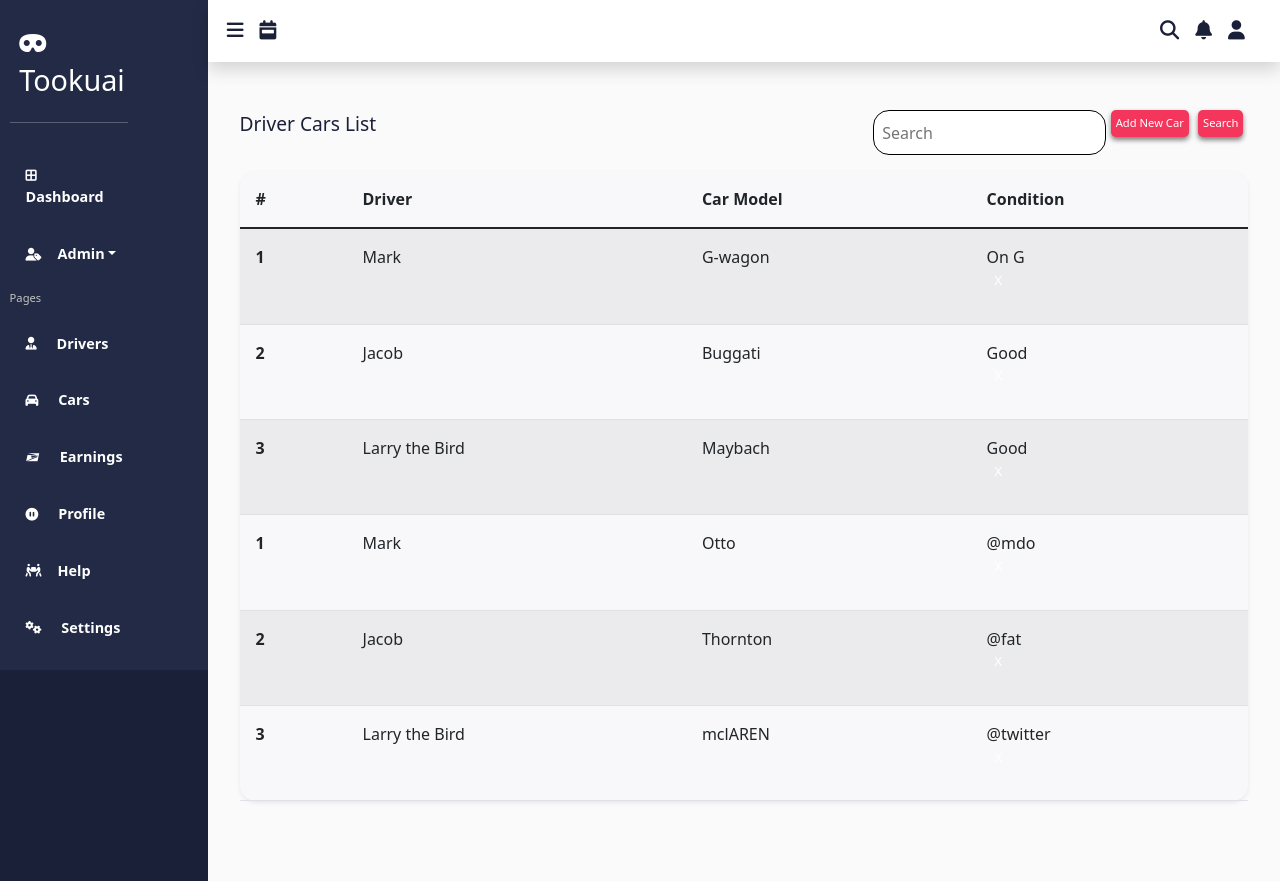
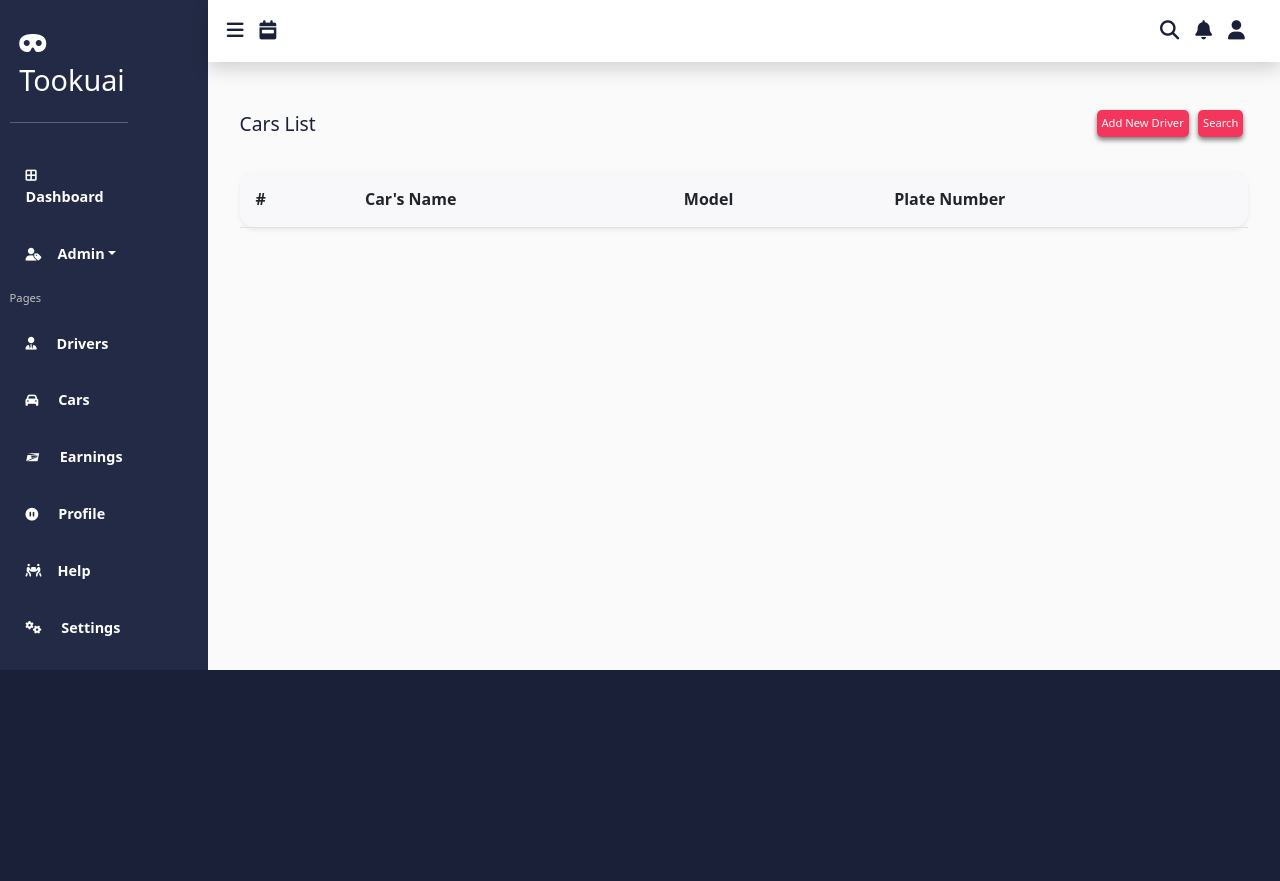
Before and after one commit to victorkhachi/newTookuai, a React (Create React App) app in the folder toouukia/: page /cModel in a window 1280 px wide. After the commit the page ends 800 px from the top, so only its background shows below. Built offline with nearby package versions, Linux system fonts and the light colour scheme.

Commit message:
add car function  implemented

```diff
--- /dev/null
+++ b/toouukia/src/components/CarTable.js
@@ -0,0 +1,34 @@
+import React, { Component } from 'react'
+
+export default class CarTable extends Component {
+  render() {
+      const items = this.props.items;
+    return (
+      <div>
+        <table className="table table-striped table-hover tb shadow-sm">
+          <thead>
+            {" "}
+            <tr>
+              <th scope="col">#</th>
+              <th scope="col">Car's Name</th>
+              <th scope="col"> Model</th>
+              <th scope="col"> Plate  Number</th>{" "}
+            </tr>{" "}
+          </thead>
+          <tbody>
+            {items.map((item) => {
+              return (
+                <tr>
+                  <th scope="row">#</th>
+                  <td>{item.name}</td>
+                  <td>{item.model}</td>
+                  <td>{item.plateNum}</td>
+                </tr>
+              );
+            })}
+          </tbody>
+        </table>
+      </div>
+    )
+  }
+}
--- a/toouukia/src/components/Carform.js
+++ b/toouukia/src/components/Carform.js
@@ -1,62 +1,103 @@
-import React, { useState, useEffect } from "react";
+import React, { Component } from 'react'
 
-const Carform = () => {
-  const [view, setview] = useState(false);
-  return (
-    <div className="formm shadow-lg">
-      <div className="Formm">
-        <label>Enter Car's Name</label>
-        <input placeholder="Driver's Name" />
-        <label>Enter Car's Model</label>
-        <input placeholder="Driver's Car" />
-        <label>Enter Car's ID</label>
-        <input placeholder="Driver's ID" />
-        <button
-          onClick={() => setview(!view)}
-          data-bs-toggle="modal"
-          data-bs-target="#exampleModal"
-        >
-          Add Car
-        </button>
+export default class Carform extends Component {
+  render() {
+    return (
+      <div className="formm shadow-lg">
+        <form onSubmit={this.props.handleFormSubmit} className="Formm">
+          <label>Enter Car Name</label>
+          <input
+            placeholder="Car's Name"
+            value={this.props.newName}
+            type="text"
+            name="name"
+            onChange={this.props.handleInputChange}
+          />
+          <label>Enter Car's Model</label>
+          <input
+            placeholder="Car Model"
+            value={this.props.newModel}
+            type="text"
+            name="model"
+            onChange={this.props.handleInputChange}
+          />
+          <label>Enter Car's Platenum</label>
+          <input
+            value={this.props.newPlateNum}
+            type="text"
+            name="plateNum"
+            onChange={this.props.handleInputChange}
+            placeholder="Plate Number"
+          />
+          <button type="submit" value="Submit">
+            Add Car
+          </button>
+        </form>
       </div>
+    );
+  }
+}
 
-      <div
-        class="modal fade"
-        id="exampleModal"
-        tabindex="-1"
-        aria-labelledby="exampleModalLabel"
-        aria-hidden="true"
-      >
-        <div class="modal-dialog">
-          <div class="modal-content">
-            <div class="modal-header">
-              <h5 class="modal-title" id="exampleModalLabel">
-                Modal title
-              </h5>
-              <button
-                type="button"
-                class="btn-close"
-                data-bs-dismiss="modal"
-                aria-label="Close"
-              ></button>
-            </div>
-            <div class="modal-body">
-              Car added (this would be effective once backend is available)
-            </div>
-            <div class="modal-footer">
-              <button
-                type="button"
-                class="btn btn-secondary"
-                data-bs-dismiss="modal"
-              >
-                Close
-              </button>
-            </div>
-          </div>
-        </div>
-      </div>
-    </div>
-  );
-};
 
-export default Carform;
+// import React, { useState, useEffect } from "react";
+
+// const Carform = () => {
+//   const [view, setview] = useState(false);
+//   return (
+//     <div className="formm shadow-lg">
+//       <div className="Formm">
+//         <label>Enter Car's Name</label>
+//         <input placeholder="Driver's Name" />
+//         <label>Enter Car's Model</label>
+//         <input placeholder="Driver's Car" />
+//         <label>Enter Car's ID</label>
+//         <input placeholder="Driver's ID" />
+//         <button
+//           onClick={() => setview(!view)}
+//           data-bs-toggle="modal"
+//           data-bs-target="#exampleModal"
+//         >
+//           Add Car
+//         </button>
+//       </div>
+
+//       <div
+//         class="modal fade"
+//         id="exampleModal"
+//         tabindex="-1"
+//         aria-labelledby="exampleModalLabel"
+//         aria-hidden="true"
+//       >
+//         <div class="modal-dialog">
+//           <div class="modal-content">
+//             <div class="modal-header">
+//               <h5 class="modal-title" id="exampleModalLabel">
+//                 Modal title
+//               </h5>
+//               <button
+//                 type="button"
+//                 class="btn-close"
+//                 data-bs-dismiss="modal"
+//                 aria-label="Close"
+//               ></button>
+//             </div>
+//             <div class="modal-body">
+//               Car added (this would be effective once backend is available)
+//             </div>
+//             <div class="modal-footer">
+//               <button
+//                 type="button"
+//                 class="btn btn-secondary"
+//                 data-bs-dismiss="modal"
+//               >
+//                 Close
+//               </button>
+//             </div>
+//           </div>
+//         </div>
+//       </div>
+//     </div>
+//   );
+// };
+
+// export default Carform;
--- a/toouukia/src/components/route-pages/CarModel.js
+++ b/toouukia/src/components/route-pages/CarModel.js
@@ -1,6 +1,7 @@
 import Sidenav from '../Sidenav';
 import React, { useState, useEffect } from "react";
 import Carform from '../Carform';
+import CarT from './CarT';
 const CarModel = () => {
  const [show, setShow] = useState(true);
  const [view, setview] = useState(false);
@@ -31,79 +32,7 @@ const CarModel = () => {
           </div>
         </div>
         <div className="admin">
-          <div className="title">
-            <div className="t-txt">
-              <p>Driver Cars List</p>
-            </div>
-            <div className="tIcon">
-              <input type="text" placeholder="Search" />
-              <label className="addi" onClick={() => setview(!view)}>
-                Add New Car
-              </label>
-              <label className="addi">Search</label>
-            </div>
-          </div>
-          <table className="table table-striped table-hover tb shadow-sm">
-            <thead>
-              <tr>
-                <th scope="col">#</th>
-                <th scope="col">Driver</th>
-                <th scope="col">Car Model</th>
-                <th scope="col">Condition</th>
-                {/* <th scope="col">Action</th> */}
-              </tr>
-            </thead>
-            <tbody>
-              <tr>
-                <th scope="row">1</th>
-                <td>Mark</td>
-                <td>G-wagon</td>
-                <td>
-                  On G <p className="del">X</p>
-                </td>
-              </tr>
-              <tr>
-                <th scope="row">2</th>
-                <td>Jacob</td>
-                <td>Buggati</td>
-                <td>
-                  Good <p className="del">X</p>
-                </td>
-              </tr>
-              <tr>
-                <th scope="row">3</th>
-                <td>Larry the Bird</td>
-                <td>Maybach</td>
-                <td>
-                  Good <p className="del">X</p>
-                </td>
-              </tr>
-              <tr>
-                <th scope="row">1</th>
-                <td>Mark</td>
-                <td>Otto</td>
-                <td>
-                  @mdo <p className="del">X</p>
-                </td>
-              </tr>
-              <tr>
-                <th scope="row">2</th>
-                <td>Jacob</td>
-                <td>Thornton</td>
-                <td>
-                  @fat <p className="del">X</p>
-                </td>
-              </tr>
-              <tr>
-                <th scope="row">3</th>
-                <td>Larry the Bird</td>
-                <td>mclAREN</td>
-                <td>
-                  @twitter <p className="del">X</p>
-                </td>
-              </tr>
-            </tbody>
-          </table>
+          <CarT />
         </div>
       </div>
       {view ? <Carform /> : ""}
--- /dev/null
+++ b/toouukia/src/components/route-pages/CarT.js
@@ -0,0 +1,75 @@
+import React, { Component } from 'react'
+import Carform from '../Carform';
+import CarTable from '../CarTable';
+export default class CarT extends Component {
+  constructor() {
+    super();
+
+    this.state = {
+      isActive: false,
+      name: "",
+      model: "",
+      plateNum: "",
+      items: [],
+    };
+  }
+
+  handleFormSubmit = (e) => {
+    e.preventDefault();
+
+    let items = [...this.state.items];
+
+    items.push({
+      name: this.state.name,
+      model: this.state.model,
+      plateNum: this.state.plateNum,
+    });
+    this.setState({
+      items,
+      name: "",
+      model: "",
+    });
+    alert("Car Added Succesfully");
+    this.handleToggle();
+  };
+
+  handleInputChange = (e) => {
+    let input = e.target;
+    let name = e.target.name;
+    let value = input.value;
+
+    this.setState({
+      [name]: value,
+    });
+  };
+
+  handleToggle = () => {
+    this.setState({ isActive: !this.state.isActive });
+  };
+  render() {
+    return (
+      <div>
+        <div className="title">
+          <div className="t-txt">
+            <p>Cars List</p>
+          </div>
+          <div className="tIcon">
+            <label className="addi" onClick={this.handleToggle}>
+              Add New Driver
+            </label>
+            <label className="addi">Search</label>
+          </div>
+        </div>
+        <CarTable items={this.state.items} />
+        {this.state.isActive ? (
+          <Carform
+            handleFormSubmit={this.handleFormSubmit}
+            handleInputChange={this.handleInputChange}
+            newname={this.state.name}
+            newmodel={this.state.model}
+          />
+        ) : null}
+      </div>
+    );
+  }
+}
```
